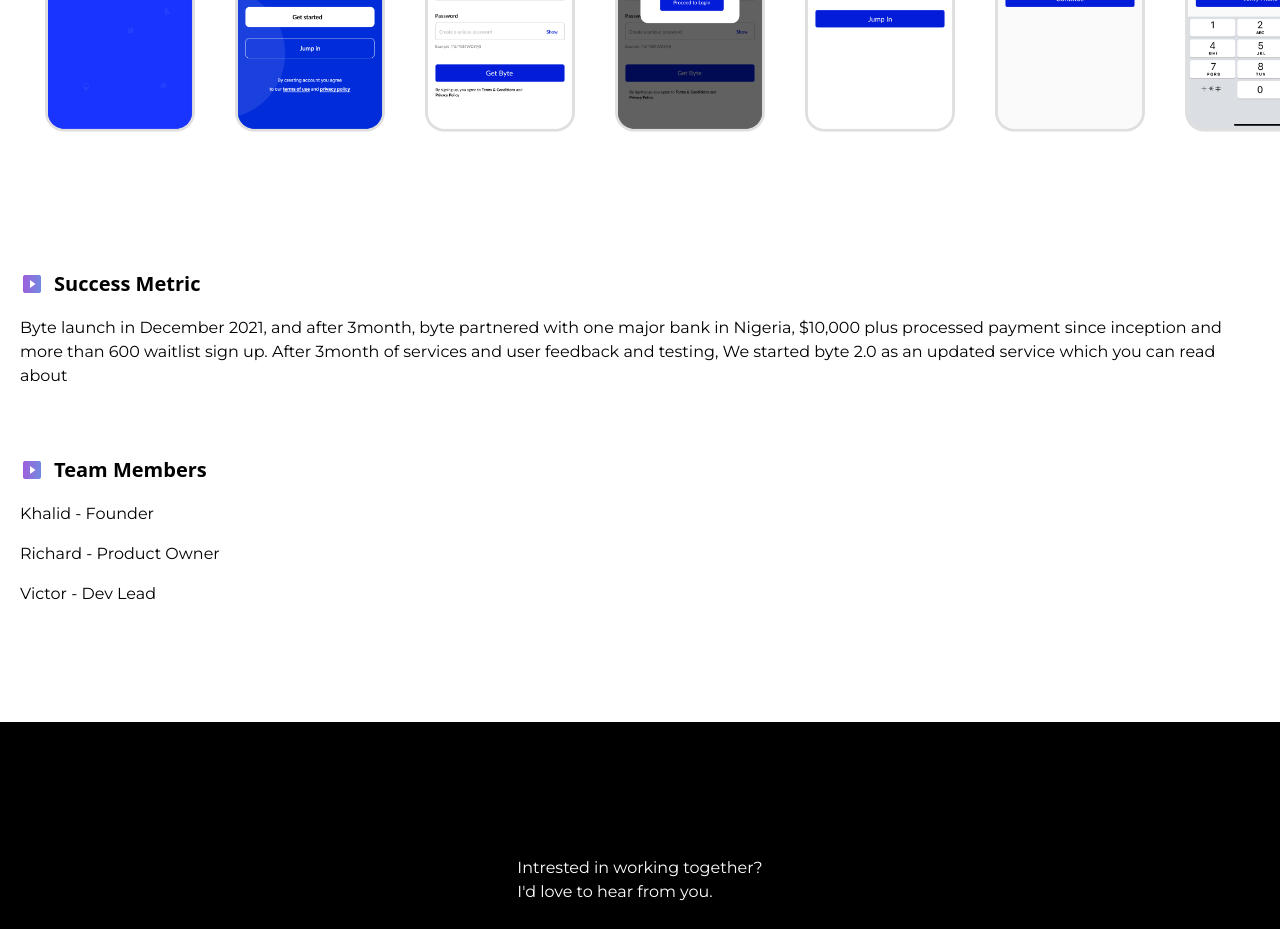
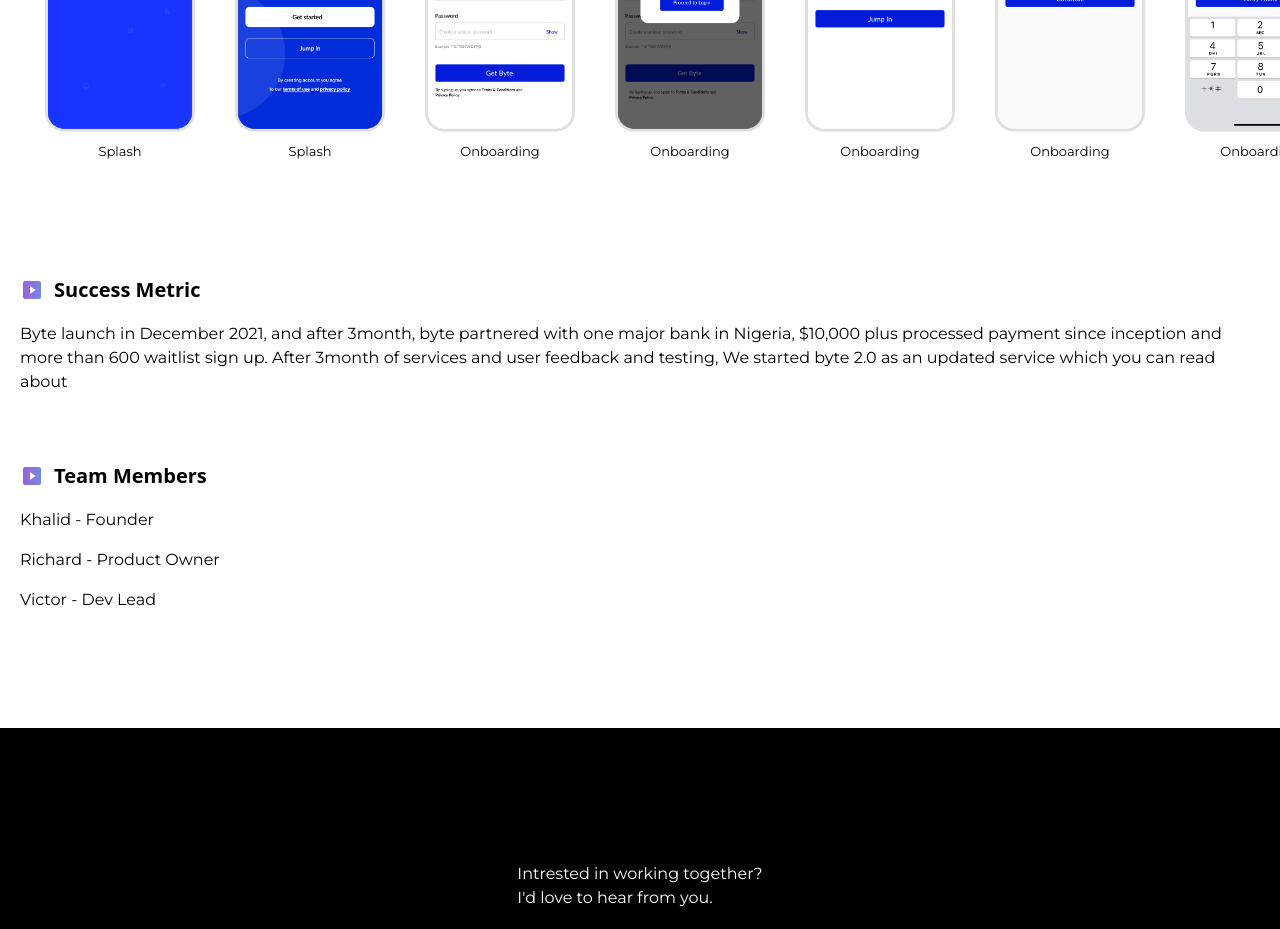
Before and after one commit to eduviereIsrael/dotun, a React (Create React App) app: page /byte in a window 1280 px wide. Shown: the part 4840-5769 px from the top of the page. Built offline with nearby package versions, Linux system fonts and the light colour scheme.

Commit message:
project page

```diff
--- a/src/components/HiFiScreen/HiFiScreen.js
+++ b/src/components/HiFiScreen/HiFiScreen.js
@@ -5,7 +5,7 @@
   return (
     <div className='hifi-screen'>
         <img src={props.img} alt={props.img} />
-        <p className='smalltext'>{props.screenName}</p>
+        <p className='small-text'>{props.screenName}</p>
     </div>
   )
 }
--- a/src/components/HiFiScreen/hifiscreen.css
+++ b/src/components/HiFiScreen/hifiscreen.css
@@ -10,4 +10,6 @@
 }
 .hifi-screen p{
     text-align: center;
+    margin-top: 10px;
+    color: #000;
 }
```
